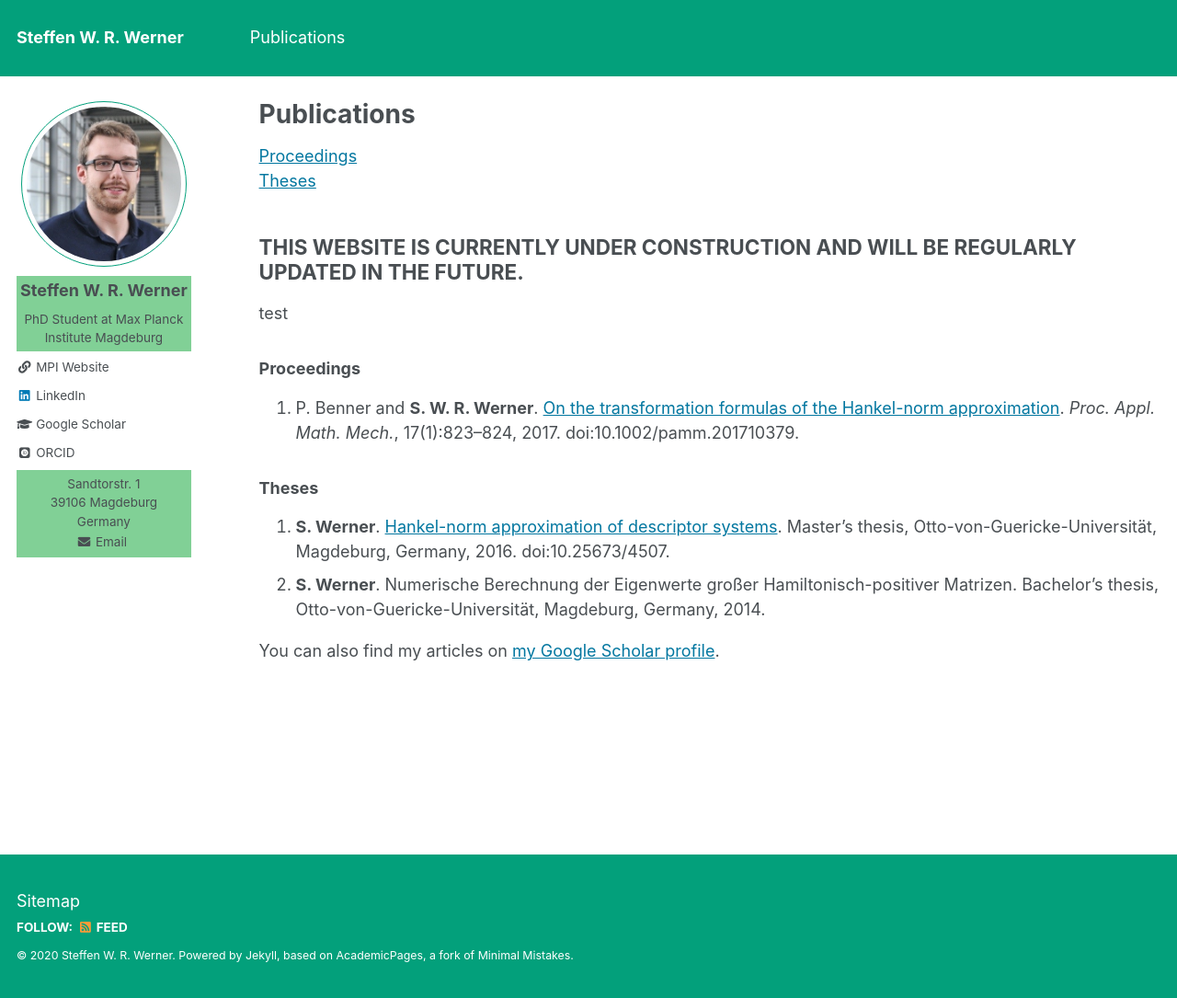
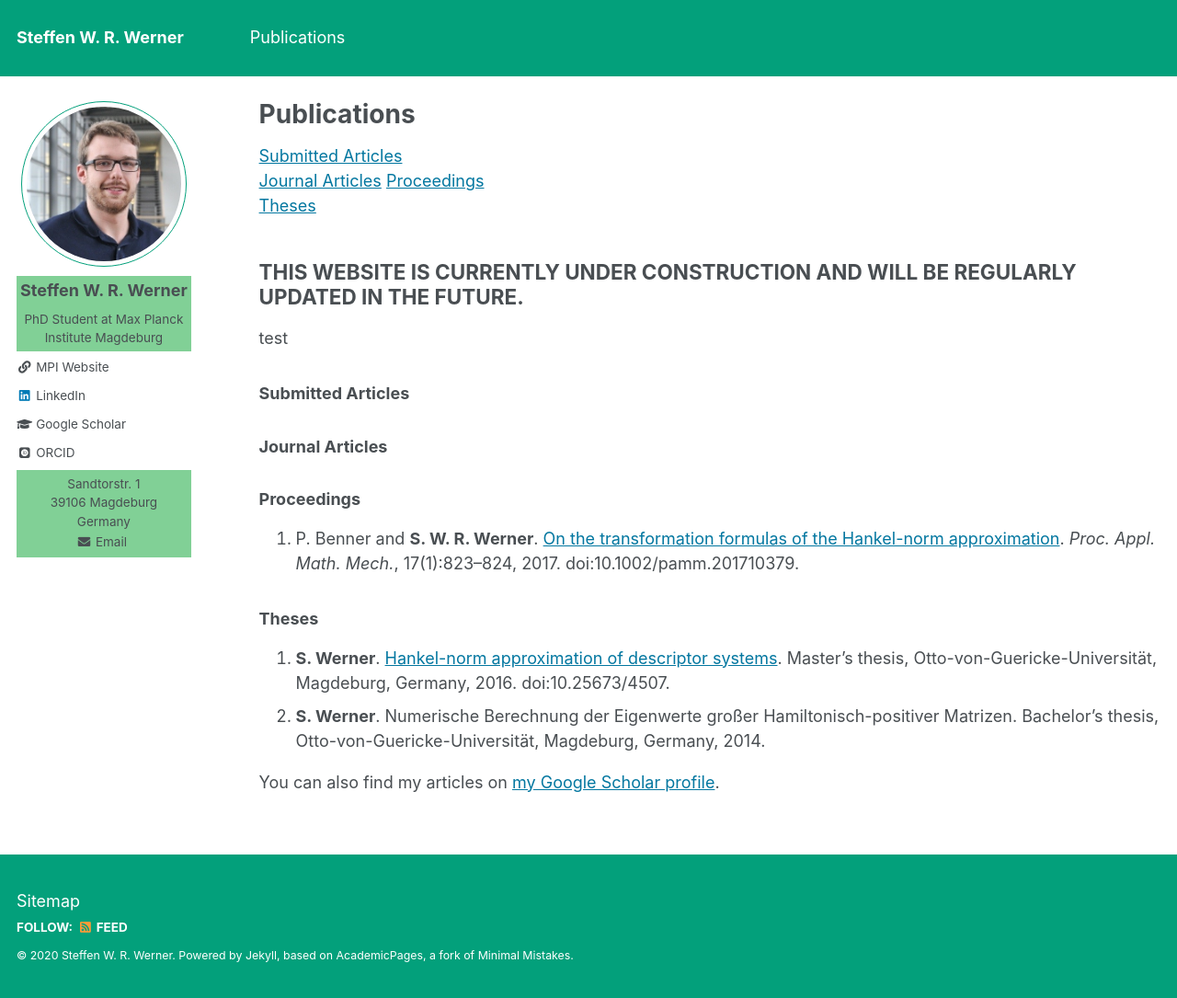
Before and after one commit to ninsteve/ninsteve.github.io, a Jekyll site: the page built from _pages/publications.md, in a window 1280 px wide and 1085 px high. Shown: the whole window at 92% size. Built offline with Jekyll 4.4.1, drawn with Linux system fonts in a browser that asks for light colours; some web fonts are replaced.

Commit message:
Further sections and new test.

```diff
--- a/_pages/publications.md
+++ b/_pages/publications.md
@@ -5,12 +5,18 @@ permalink: /publications/
 author_profile: true
 ---
 
+[Submitted Articles](#submitted)
+[Journal Articles](#journal)
 [Proceedings](#proceedings)
 [Theses](#theses)
 
 ## THIS WEBSITE IS CURRENTLY UNDER CONSTRUCTION AND WILL BE REGULARLY UPDATED IN THE FUTURE.
 
 test
+
+### <a name="submitted"></a>Submitted Articles ###
+
+### <a name="journal"></a>Journal Articles ###
 
 ### <a name="proceedings"></a>Proceedings ###
 1.  P. Benner and <strong>S. W. R. Werner</strong>. <a target="blank_"
```
